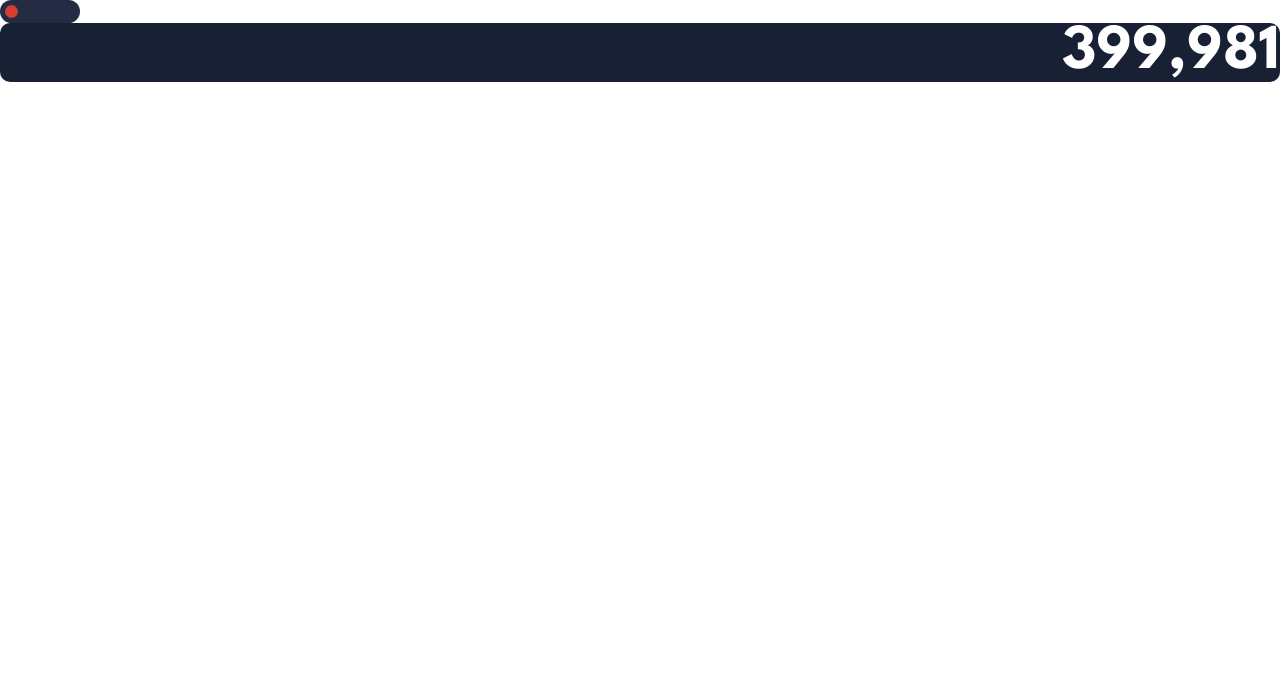
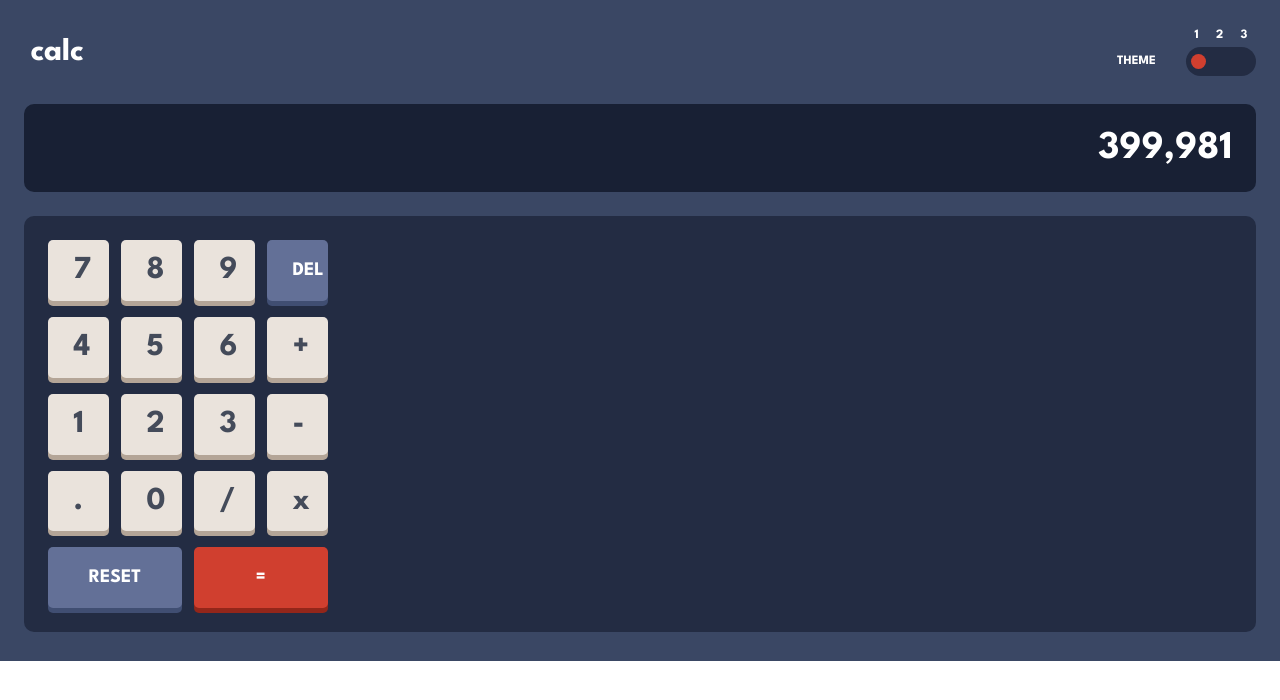
Before and after one commit to rahmadsubakti/calculator-frontendmentor, a React (Create React App) app: page / in a window 1280 px wide. Shown: the top 700 px of the page. Built offline with nearby package versions, Linux system fonts and the light colour scheme.

Commit message:
Applying theme to components

```diff
--- a/src/components/HeaderSection.js
+++ b/src/components/HeaderSection.js
@@ -1,9 +1,14 @@
+import { useContext } from "react";
+
+import { ThemeContext } from "./MainContext";
 import { ThemeSwitcher } from "./units";
 
 export const HeaderCalcSection = () => {
+  let theme = useContext(ThemeContext);
+  theme = "header-calc-theme" + theme;
   return (
-    <section className="header-calc">
-      <h1>Calc</h1>
+    <section className={"header-calc " + theme}>
+      <h1>calc</h1>
       <div className="theme-switcher-container">
         <p>THEME</p>
         <div className="switcher-container">
--- a/src/components/KeyPadSection.js
+++ b/src/components/KeyPadSection.js
@@ -1,8 +1,14 @@
+import { useContext } from "react";
+
+import { ThemeContext } from "./MainContext";
+
 import { Button } from "./units";
 
 export const KeyPadSection = () => {
+  let theme = useContext(ThemeContext);
+  theme = " keypad-theme" + theme;
   return (
-    <section className="keypad-container">
+    <section className={"keypad-container" + theme}>
       <Button type="neutral" value="7">7</Button>
       <Button type="neutral" value="8">8</Button>
       <Button type="neutral" value="9">9</Button>
--- a/src/components/Main.js
+++ b/src/components/Main.js
@@ -3,6 +3,7 @@ import { useState } from 'react';
 //import { ThemeSwitcher } from './units';
 import { KeyPadSection } from './KeyPadSection';
 import { Display } from './units';
+import { HeaderCalcSection } from './HeaderSection';
 
 import { ThemeContext, ThemeSwitchContext } from './MainContext';
 import { ThemeSwitcher } from './units';
@@ -20,9 +21,10 @@ const Main = () => {
   return (
     <ThemeSwitchContext.Provider value={handleTheme}>
       <ThemeContext.Provider value={theme}>
-        <main>
-          <ThemeSwitcher />
+        <main className={"main-theme" + theme}>
+          <HeaderCalcSection />
           <Display />
+          <KeyPadSection />
         </main>
       </ThemeContext.Provider>
     </ThemeSwitchContext.Provider>
--- a/src/components/_Main.scss
+++ b/src/components/_Main.scss
@@ -1,39 +1,39 @@
 @import '/src/styles/colors';
 @import '/src/styles/mixins';
 
-.btn-neutral-theme1 {
+.btn-neutral.theme1 {
   @include btn-theme($theme1-key-bg, $theme1-text-btn, $theme1-key-shadow);
 }
 
-.btn-neutral-theme2 {
+.btn-neutral.theme2 {
   @include btn-theme($theme2-key-bg, $theme2-text-btn, $theme2-key-shadow);
 }
 
-.btn-neutral-theme3 {
+.btn-neutral.theme3 {
   @include btn-theme($theme3-key-bg, $theme3-text-btn, $theme3-key-shadow);
 }
 
-.btn-secondary-theme1 {
+.btn-secondary.theme1 {
   @include btn-theme($theme1-key-second-bg, $theme1-key-second-text, $theme1-key-second-shadow)
 }
 
-.btn-secondary-theme2 {
+.btn-secondary.theme2 {
   @include btn-theme($theme2-key-second-bg, $theme2-key-second-text, $theme2-key-second-shadow)
 }
 
-.btn-secondary-theme3 {
+.btn-secondary.theme3 {
   @include btn-theme($theme3-key-second-bg, $theme3-key-second-text, $theme3-key-second-shadow)
 }
 
-.btn-primary-theme1 {
+.btn-primary.theme1 {
   @include btn-theme($theme1-key-primary-bg, $theme1-text, $theme1-key-primary-shadow)
 }
 
-.btn-primary-theme2 {
+.btn-primary.theme2 {
   @include btn-theme($theme2-key-primary-bg, $theme2-text, $theme2-key-primary-shadow)
 }
 
-.btn-primary-theme3 {
+.btn-primary.theme3 {
   @include btn-theme($theme3-key-primary-bg, $theme3-text, $theme3-key-primary-shadow)
 }
 
@@ -49,37 +49,6 @@
   @include display-theme($theme3-screen-bg, $theme3-screen-text);
 }
 
-/*
-.switch-theme1 {
-  background-color: $theme1-toggle-bg;
-  transition: 0.2s;
-
-  .toggle {
-    background-color: $theme1-key-primary-bg;
-    transition: 0.2s;
-  }
-}
-
-.switch-theme2 {
-  background-color: $theme2-toggle-bg;
-  transition: 0.2s;
-
-  .toggle {
-    background-color: $theme2-key-primary-bg;
-    transition: 0.2s;
-  }
-}
-
-.switch-theme3 {
-  background-color: $theme3-toggle-bg;
-  transition: 0.2s;
-
-  .toggle {
-    background-color: $theme3-key-primary-bg;
-    transition: 0.2s;
-  }
-}*/
-
 .switch-theme1 {
   @include switch-theme($theme1-toggle-bg, $theme1-key-primary-bg);
 }
@@ -91,3 +60,95 @@
 .switch-theme3 {
   @include switch-theme($theme3-toggle-bg, $theme3-key-primary-bg);
 }
+
+.keypad-theme1 {
+  @include keypad-theme($theme1-keypad-bg);
+}
+
+.keypad-theme2 {
+  @include keypad-theme($theme2-keypad-bg);
+}
+
+.keypad-theme3 {
+  @include keypad-theme($theme3-keypad-bg);
+}
+
+.main-theme1 {
+  @include main-theme($theme1-main-bg);
+}
+
+.main-theme2 {
+  @include main-theme($theme2-main-bg);
+}
+
+.main-theme3 {
+  @include main-theme($theme3-main-bg);
+}
+
+main {
+  padding: 0.9rem 0.75rem;
+}
+
+.header-calc {
+  display: flex;
+  justify-content: space-between;
+  margin-bottom: 0.85rem;
+
+  h1 {
+    font-size: 1rem;
+    line-height: 1.5rem;
+    margin-left: 0.2rem;
+  }
+
+  .theme-switcher-container {
+    display: flex;
+
+    p {
+      font-size: 0.4rem;
+    }
+
+    & > p {
+      margin-right: 0.94rem;
+      margin-top: 0.83rem;
+    }
+
+    .switcher-container {
+      .type-theme {
+        display: flex;
+        justify-content: space-around;
+        margin-bottom: 0.2rem;
+      }
+    }
+  }
+}
+
+.header-calc-theme1 {
+  @include header-calc-theme($theme1-text);
+}
+
+.header-calc-theme2 {
+  @include header-calc-theme($theme2-text);
+}
+
+.header-calc-theme3 {
+  @include header-calc-theme($theme3-text);
+}
+
+.keypad-container {
+  width: 100%;
+  padding: 0.75rem;
+  display: grid;
+  grid-template-columns: repeat(4, 1.9rem);
+  grid-template-rows: repeat(5, 1.9rem);
+  grid-column-gap: 0.38rem;
+  grid-row-gap: 0.5rem;
+  border-radius: 10px;
+
+  .btn-secondary, .btn-primary {
+    font-size: 0.6rem;
+  }
+
+  .btn:nth-child(17), .btn-primary {
+    grid-column: span 2;
+  }
+}
--- a/src/components/units/Button/Button.js
+++ b/src/components/units/Button/Button.js
@@ -10,7 +10,7 @@ const Button = ({
   value,
   children}) => {
     let theme = useContext(ThemeContext);
-    theme = "-theme" + theme;
+    theme = " theme" + theme;
     if (type) {
       type = "-" + type;
     } else {
--- a/src/components/units/Display/_Display.scss
+++ b/src/components/units/Display/_Display.scss
@@ -1,7 +1,10 @@
 .display {
   border-radius: 10px;
+  padding: 0.8rem 0.74rem;
+  margin-bottom: 0.75rem;
 
   h1 {
     text-align: right;
+    font-size: 1.23rem;
   }
 }
--- a/src/components/units/ThemeSwitcher/_ThemeSwitcher.scss
+++ b/src/components/units/ThemeSwitcher/_ThemeSwitcher.scss
@@ -1,8 +1,8 @@
-$width: 80px;
+$width: 70px;
 
 .theme-switch {
   width: $width;
-  padding: 5px;
+  padding: 7px 5px;
   background-color: yellow;
   border-radius: 20px;
   display: flex;
@@ -11,6 +11,8 @@ $width: 80px;
 
   [type="radio"] {
     cursor: pointer;
+    width: 15px;
+    height: 15px;
     opacity: 0;
     z-index: 1;
 
@@ -19,21 +21,21 @@ $width: 80px;
     }
 
     &:nth-of-type(2):checked ~ .toggle {
-      transform: translateX(calc(((($width - 10px) - (13px * 3)) / 2) + 13px));
+      transform: translateX(calc(((($width - 10px) - (15px * 3)) / 2) + 15px));
       // ($container-width-paddingleft&right) - (widthRadio * numRadio / numGapRadio) + widthRadio
     }
 
     &:last-of-type:checked ~ .toggle {
-      transform: translateX(57px);
+      transform: translateX(45px);
     }
   }
 
   .toggle {
     position: absolute;
     left: 5px;
-    top: 5px;
-    width: 13px;
-    height: 13px;
+    top: 7px;
+    width: 15px;
+    height: 15px;
     border-radius: 50%;
     background-color: green;
     transition: 0.2s;
--- a/src/styles/_colors.scss
+++ b/src/styles/_colors.scss
@@ -26,7 +26,7 @@ $theme2-key-bg: hsl(45, 7%, 89%);
 $theme2-key-shadow: hsl(35, 11%, 61%);
 $theme2-keypad-bg: hsl(0, 5%, 81%);
 $theme2-text-btn: hsl(60, 10%, 19%);
-$theme2-text: hsl(0, 0%, 100%);
+$theme2-text: hsl(60, 10%, 19%);
 
 $theme3-main-bg: hsl(268, 75%, 9%);
 $theme3-toggle-bg: hsl(268, 71%, 12%);
@@ -41,4 +41,4 @@ $theme3-key-bg: hsl(268, 47%, 21%);
 $theme3-key-shadow: hsl(290, 70%, 36%);
 $theme3-keypad-bg: hsl(268, 71%, 12%);
 $theme3-text-btn: hsl(52, 100%, 62%);
-$theme3-text: hsl(198, 20%, 13%);
+$theme3-text: hsl(52, 100%, 62%);
--- a/src/styles/_mixins.scss
+++ b/src/styles/_mixins.scss
@@ -23,3 +23,18 @@ $duration: 0.2s;
   color: $text-display;
   transition: $duration;
 }
+
+@mixin header-calc-theme($text) {
+  color: $text;
+  transition: $duration;
+}
+
+@mixin keypad-theme($bg) {
+  background-color: $bg;
+  transition: $duration;
+}
+
+@mixin main-theme($bg) {
+  background-color: $bg;
+  transition: $duration;
+}
```
